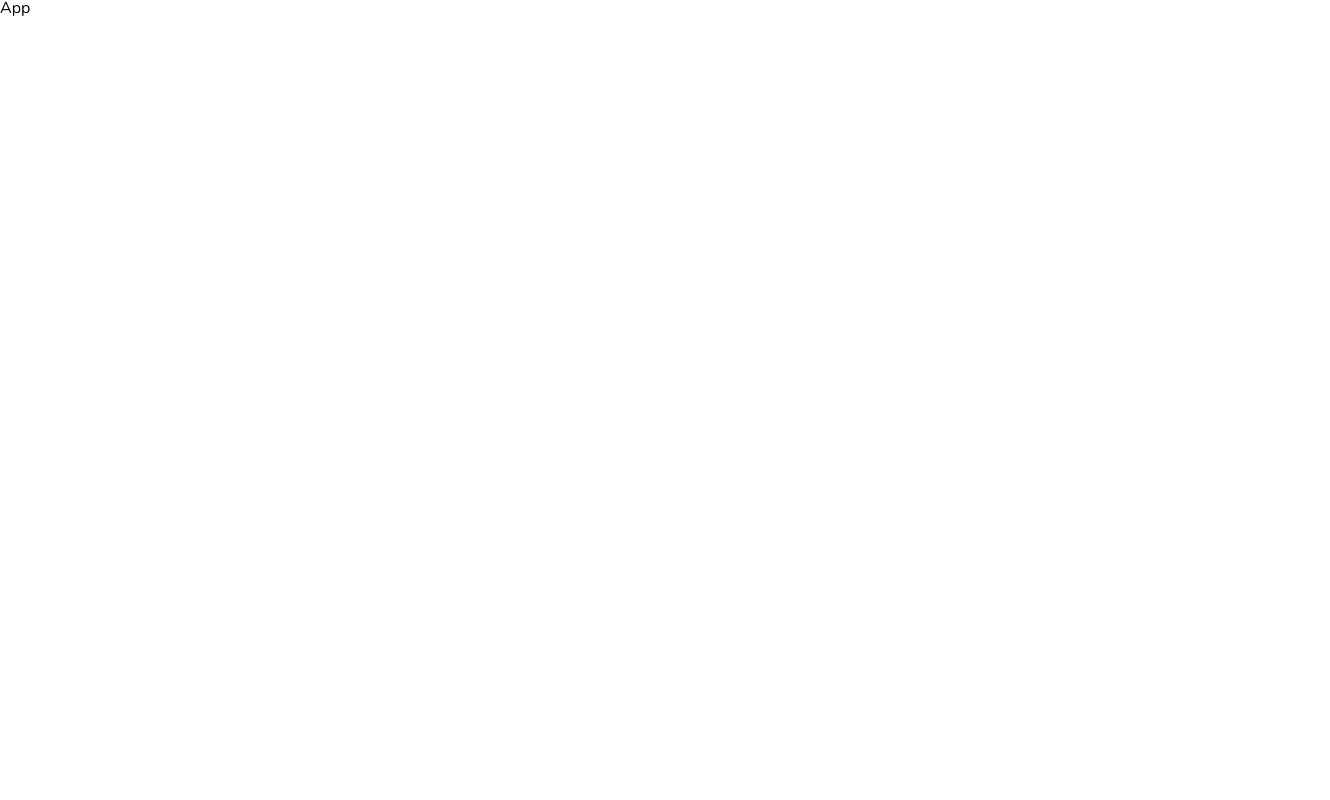
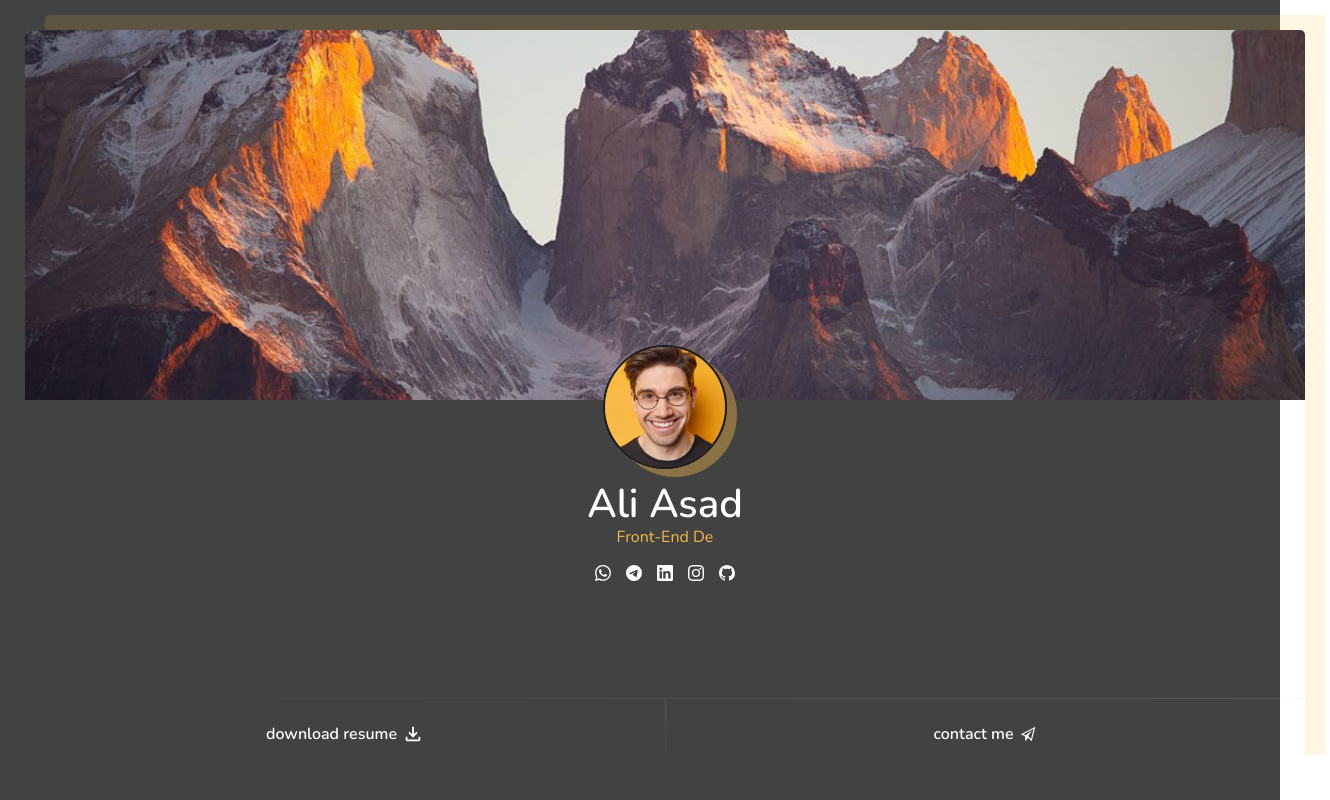
Before and after one commit to Ali-Asad1/Personal-website, a React (Create React App) app: page / in a window 1280 px wide. Shown: the whole page, 1330 px wide, since content can reach past the window. Built offline with nearby package versions, Linux system fonts and the light colour scheme.

Commit message:
Add : profile section

```diff
--- /dev/null
+++ b/src/App.css
@@ -0,0 +1,15 @@
+.main {
+  width: 100%;
+  height: 100vh;
+  background-color: var(--page-dark);
+}
+
+.main-container {
+  display: flex;
+  justify-content: center;
+  align-items: center;
+  width: 100%;
+  height: 100%;
+  padding: 0 25px;
+  overflow-y: auto;
+}
--- a/src/App.js
+++ b/src/App.js
@@ -1,5 +1,13 @@
 import React from "react";
+import "./App.css"
+import Profile from "./Components/Profile/Profile";
 
 export default function App() {
-  return <h1>App</h1>;
+  return (
+    <div className='main'>
+      <div className='main-container'>
+        <Profile />
+      </div>
+    </div>
+  );
 }
--- /dev/null
+++ b/src/Components/Profile/Profile.css
@@ -0,0 +1,148 @@
+.profile {
+  flex: 2;
+  height: calc(100vh - 60px);
+  background-color: var(--secondary-main);
+  border-radius: 5px;
+  overflow: hidden;
+  box-shadow: rgba(246, 184, 70, 0.15) 20px -15px;
+}
+
+.profile-image {
+  width: 100%;
+  height: 50%;
+  position: relative;
+  z-index: 0;
+}
+
+.profile-image::after {
+  content: "";
+  position: absolute;
+  bottom: -25px;
+  left: 0;
+  width: 100%;
+  height: 50px;
+  border-radius: 100% 100% 0 0;
+  background-color: var(--secondary-main);
+}
+
+.profile-image img {
+  width: 100%;
+  height: 100%;
+  object-fit: cover;
+}
+
+.profile-content {
+  display: flex;
+  flex-direction: column;
+  align-items: center;
+  height: calc(50% + 55px);
+  margin-top: -55px;
+  position: relative;
+  z-index: 2;
+}
+
+.profile-avatar {
+  width: 120px;
+  height: 120px;
+  border-radius: 50%;
+  border: 2px solid #1d1d1d;
+  overflow: hidden;
+  box-shadow: rgba(246, 184, 70, 0.4) 10px 8px;
+}
+
+.profile-avatar img {
+  width: 100%;
+  height: 100%;
+  object-fit: cover;
+}
+
+.profile-name {
+  font-size: 2.5rem;
+  color: var(--primary-text);
+  font-weight: 600;
+  margin: 15px 0 5px;
+}
+
+.profile .Typewriter {
+  height: 16px;
+}
+
+.profile .Typewriter .profile-subtitle {
+  color: var(--primary-main);
+  margin-top: 10px;
+}
+
+.profile .Typewriter .typewriter-cursor {
+  display: none;
+}
+
+.profile-social {
+  display: flex;
+  justify-content: center;
+  align-items: center;
+  gap: 15px;
+  margin-top: 20px;
+}
+
+.profile-social .profile-social__icon {
+  color: #fff;
+  transition: all .3s;
+}
+
+.profile-social .profile-social__icon:hover {
+  color: var(--primary-main);
+  transform: scale(1.1);
+}
+
+.profile-btns {
+  width: 100%;
+  display: flex;
+  margin-top: auto;
+  position: relative;
+}
+
+
+.profile-btn {
+  flex: 1;
+  display: flex;
+  align-items: center;
+  justify-content: center;
+  gap: 5px;
+  padding: 25px 0;
+  font-size: 1rem;
+  background-color: inherit;
+  border: none;
+  outline: none;
+  position: relative;
+  color: #fff;
+  font-family: var(--en-font);
+  font-weight: 600;
+  transition: all .3s;
+}
+.profile-btn:hover {
+  color: var(--primary-main);
+}
+
+.profile-btn:hover > .profile-btn__icon {
+  transform: scale(1.2);
+}
+
+.profile-btns::after {
+  content: '';
+  position: absolute;
+  left: 0;
+  top: 0;
+  width: 100%;
+  height: 1px;
+  background: radial-gradient(ellipse at right, rgba(197, 202, 213, 0.15) 0%, rgba(255, 255, 255, 0) 70%);
+}
+
+.profile-btn:nth-child(2)::after {
+  content: '';
+  position: absolute;
+  left: 0;
+  top: 0;
+  width: 1px;
+  height: 100%;
+  background: radial-gradient(ellipse at top, rgba(197, 202, 213, 0.15) 0%, rgba(255, 255, 255, 0) 70%);
+}
--- /dev/null
+++ b/src/Components/Profile/Profile.jsx
@@ -0,0 +1,66 @@
+import React from "react";
+import "./Profile.css";
+
+import { BsWhatsapp, BsTelegram, BsLinkedin, BsInstagram, BsGithub } from "react-icons/bs";
+import { MdOutlineFileDownload } from "react-icons/md";
+import { IoMdPaperPlane } from "react-icons/io";
+import Typewriter from "typewriter-effect";
+
+export default function Profile() {
+  return (
+    <div className='profile'>
+      <div className='profile-image'>
+        <img src='./images/slide-image-1.jpg' alt='image' />
+      </div>
+      <div className='profile-content'>
+        <div className='profile-avatar'>
+          <img src='./images/profile-avatar.png' alt='avatar' />
+        </div>
+        <h2 className='profile-name'>Ali Asad</h2>
+        <Typewriter
+          onInit={(typewriter) => {
+            typewriter
+              .typeString("Front-End Developer")
+              .pauseFor(1500)
+              .deleteAll()
+              .typeString("Web Developer")
+              .pauseFor(2000)
+              .start();
+          }}
+          options={{
+            wrapperClassName: "profile-subtitle",
+            cursorClassName: "typewriter-cursor",
+            loop: true,
+          }}
+        />
+        <div className='profile-social'>
+          <a href='https://wa.me/989103931258'>
+            <BsWhatsapp className='profile-social__icon' target='_blank' />
+          </a>
+          <a href='https://t.me/aliasad01'>
+            <BsTelegram className='profile-social__icon' target='_blank' />
+          </a>
+          <a href='https://www.linkedin.com/in/ali-asad-a77290232'>
+            <BsLinkedin className='profile-social__icon' target='_blank' />
+          </a>
+          <a href='https://instagram.com/aliasad_001?igshid=YzgyMTM2MGM=' target='_blank'>
+            <BsInstagram className='profile-social__icon' />
+          </a>
+          <a href='https://github.com/MrAli001' target='_blank'>
+            <BsGithub className='profile-social__icon' />
+          </a>
+        </div>
+        <div className='profile-btns'>
+          <button className='profile-btn profile-btn-dl'>
+            download resume
+            <MdOutlineFileDownload style={{transition : 'transform .3s'}} size={22} className='profile-btn__icon' />
+          </button>
+          <button className='profile-btn profile-btn-contact'>
+            contact me
+            <IoMdPaperPlane style={{transition : 'transform .3s'}} size={18} className='profile-btn__icon' />
+          </button>
+        </div>
+      </div>
+    </div>
+  );
+}
```
